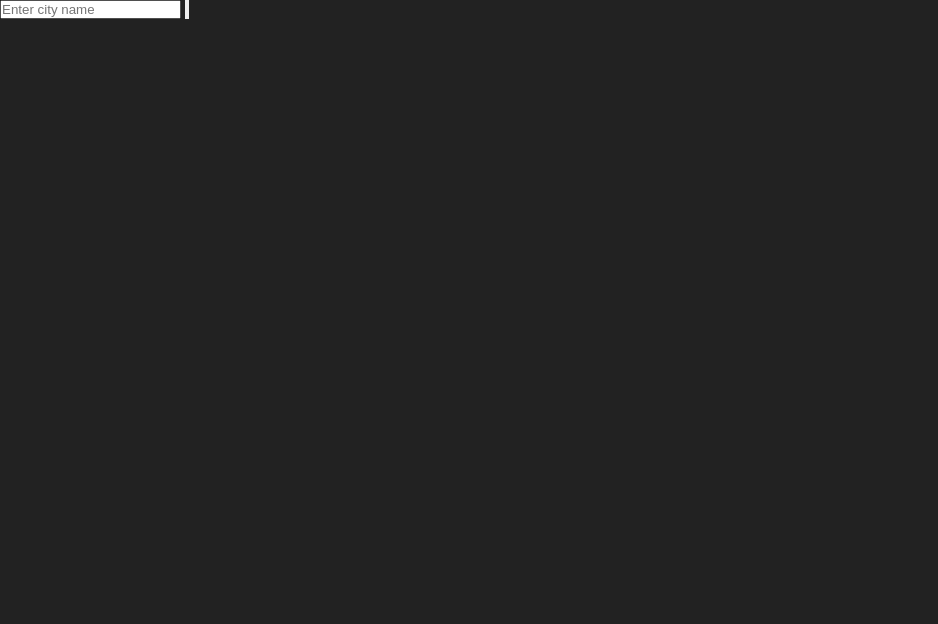
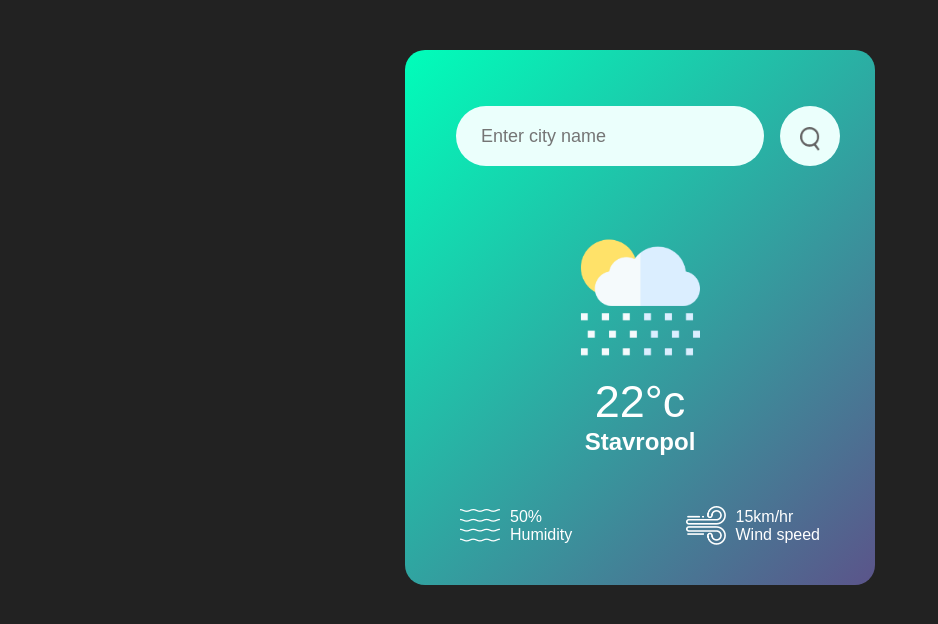
Before and after one commit to GreatKingdavid/Weather-App, a plain HTML site: page index.html in a window 1280 px wide. Shown: the whole page, without its empty margins (0-938 px from the left). Drawn offline with Linux system fonts and the light colour scheme; no server answers.

Commit message:
playing around with some api to actually leran api consumption

```diff
--- a/app.js
+++ b/app.js
@@ -0,0 +1,12 @@
+const apiKey = "1c16cd3d1f3fc729d817778401ad35f4";
+const apiUrl =
+  "https://api.openweathermap.org/data/2.5/weather?units=metric&q=lagos";
+
+const checkWeather = async () => {
+
+  const res = await fetch(apiUrl + `&appId =${apiKey}`);
+  let data = await res.json();
+  console.log(data);
+};
+
+checkWeather();
--- a/index.html
+++ b/index.html
@@ -5,14 +5,35 @@
         <meta name="viewport" content="width=device-width, initial-scale=1.0">
         <title>Weather App</title>
         <link rel="stylesheet" href="style.css">
-        <script src="app.js" defer></script>
+        <script src="jockApi.js" defer></script>
     </head>
     <body>
 
         <div class="card">
             <div class="search">
                 <input type="text" placeholder="Enter city name" spellcheck="false">
-                <button><img src="" alt="" srcset=""></button>
+                <button><img src="./img/search.png" alt="" srcset=""></button>
+            </div>
+            <div class="weather">
+                <img src="img/rain.png" class="weather-icon" alt="" srcset="">
+                <h1 class="temp">22°c</h1>
+                <h2 class="city">Stavropol</h2>
+                <div class="details">
+                    <div class="col">
+                        <img src="img/humidity.png" alt="">
+                        <div>
+                            <p class="humidity">50%</p>
+                            <p>Humidity</p>
+                        </div>
+                    </div>
+                    <div class="col">
+                        <img src="img/wind.png" alt="">
+                        <div>
+                            <p class="wind">15km/hr</p>
+                            <p>Wind speed</p>
+                        </div>
+                    </div>
+                </div>
             </div>
         </div>
 
--- /dev/null
+++ b/jockApi.js
@@ -0,0 +1,14 @@
+const apiURL = "https://official-joke-api.appspot.com/random_joke";
+
+const jokeapi = async () => {
+  try{
+    const res = await fetch(apiURL);
+  let data = await res.json();
+  console.log(`${data.setup}:- ${data.punchline}`);
+  }
+  catch(error){
+    console.log(`Check your internet Erorr was ${error}`);
+  }
+};
+
+jokeapi();
--- a/style.css
+++ b/style.css
@@ -8,3 +8,87 @@
 body{
     background-color: #222;
 }
+
+.card{
+    width: 90%;
+    max-width: 470px;
+    background: linear-gradient(135deg, #00feba, #5b548a);
+    color: #fff;
+    margin: 50px auto 0;
+    border-radius: 20px;
+    padding: 40px 35px;
+    text-align: center;
+}
+
+.search{
+    width: 100%;
+    display: flex;
+    align-items: center;
+    justify-content: space-between;
+}
+
+.search input{
+    border: 0;
+    outline: 0;
+    background-color: #ebfffc;
+    color: #555;
+    padding: 10px 25px;
+    height: 60px;
+    border-radius: 30px;
+    flex: 1;
+    margin: 16px;
+    font-size: 18px;
+}
+
+.search button{
+    border: 0;
+    outline: 0;
+    background-color: #ebfffc;
+    height: 60px;
+    border-radius: 50%;
+    width: 60px;
+    cursor: pointer;
+}
+
+.search button img{
+    margin-top: 9px;
+    width: 20px;
+}
+
+.weather-icon{
+    width: 170px;
+    margin-top: 30px;
+}
+
+.weather h1{
+    font-size: 80px;
+    font-weight: 500;
+}
+.weather h1{
+    font-size: 45px;
+    font-weight: 400;
+    margin-top: -10px;
+}
+
+.details{
+    display: flex;
+    align-items: center;
+    justify-content: space-between;
+    padding: 0 20px;
+    margin-top: 50px;
+}
+
+.col{
+    display: flex;
+    align-items: center;
+    text-align: left;
+}
+.col img {
+    width: 40px;
+    margin-right: 10px;
+}
+
+.humidity .wind{
+    font-size: 28px;
+    margin-top: -6px;
+}
```
Also changed, not shown: dogApi.js (added, +9 -0 lines), script.js (added, +10 -0 lines), img/clear.png (added), img/clouds.png (added), img/drizzle.png (added), img/humidity.png (added), img/mist.png (added), img/rain.png (added), img/search.png (added), img/snow.png (added), img/wind.png (added).
